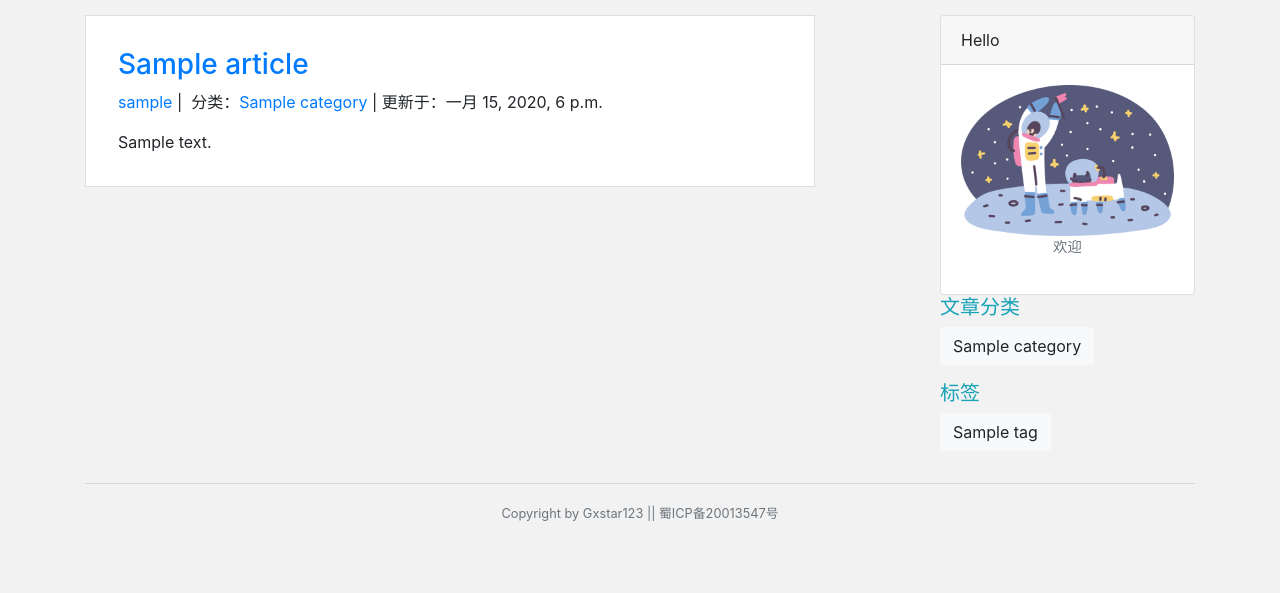
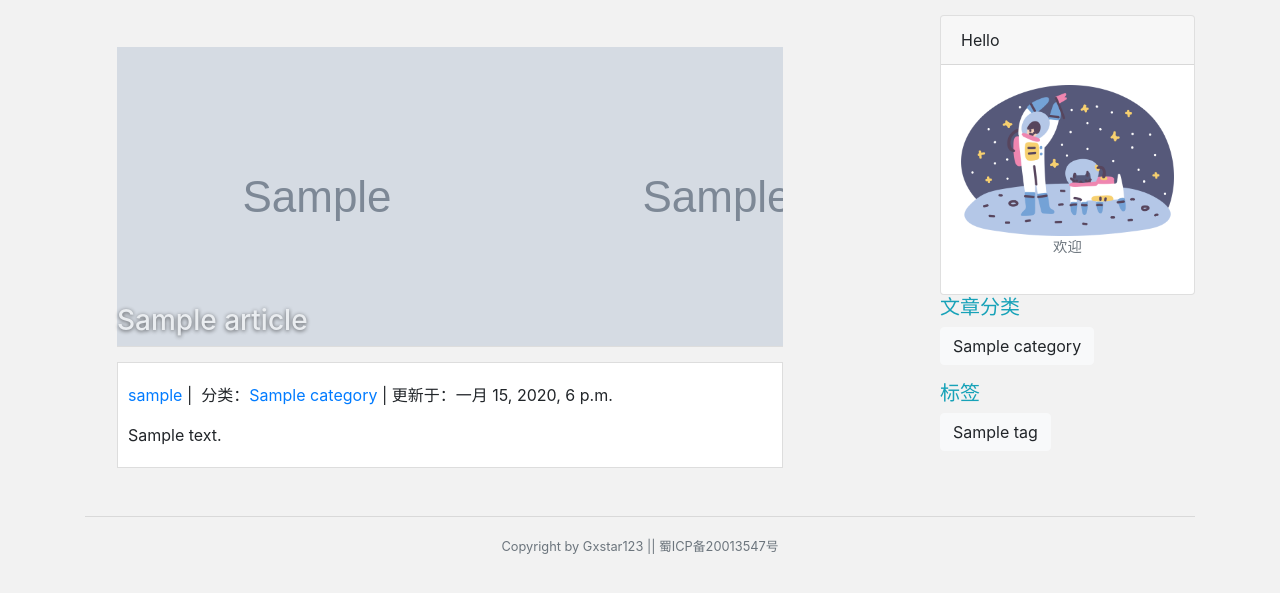
Before and after one commit to Gxstar/GxBlog, a Django app: a page that uses blog/templates/blog/post.html in a window 1280 px wide. Shown: the part 88-681 px from the top of the page. Run offline with Django 3.2, Linux system fonts and the light colour scheme; tables that the repository leaves empty hold one stand-in row (values such as "Sample post"); grey boxes marked "Sample" are stand-in pictures; some libraries are stand-ins or nearby versions.

Commit message:
调整文章样式中

```diff
--- a/blog/static/blog/css/main.css
+++ b/blog/static/blog/css/main.css
@@ -21,3 +21,17 @@ header{
 .content img{
   max-width:100% !important;
 }
+.postheader{
+  height: 300px;
+  position: relative;
+}
+.backpost{
+  background-color: black;
+  opacity: 0.6;
+  z-index: 1;
+}
+.backpost>h3{
+  position: absolute;
+  bottom: 0;
+  text-shadow: 0px 1px 4px #000;
+}
--- a/blog/templates/blog/post.html
+++ b/blog/templates/blog/post.html
@@ -1,12 +1,21 @@
 {% extends "blog/layout.html" %}
 {% block content %}
-<article class="content" style="padding: 2rem;">
-<h3 class="text-primary">{{article.title}}</h3>
+<article style="padding: 2rem;">
+<header class="postheader">
+    <div class="backpost">
+    <h3 class="text-light">{{article.title}}</h3>
+</div>
+</header>
+<div class="content">
     <p class="info">
         <a href=".">{{article.author.username}}</a><span> | &nbsp;分类：</span><a href=".">{{article.category}}</a><span> |&nbsp;更新于：</span><time>{{article.updateTime}}</time>
     </p>
     <section>
         {{article.body|safe}}
     </section>
+</div>
 </article>
+<script>
+    $(".postheader").css({'background-image':'url({{article.cover}})',});
+</script>
 {% endblock %}
```
Lines whose indentation alone changed are shown as unchanged.
